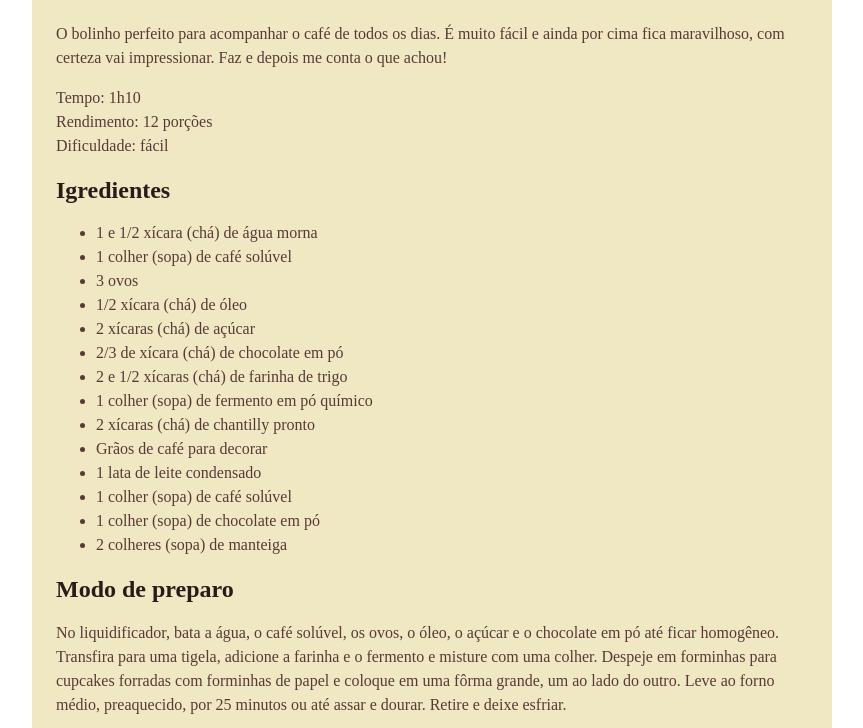
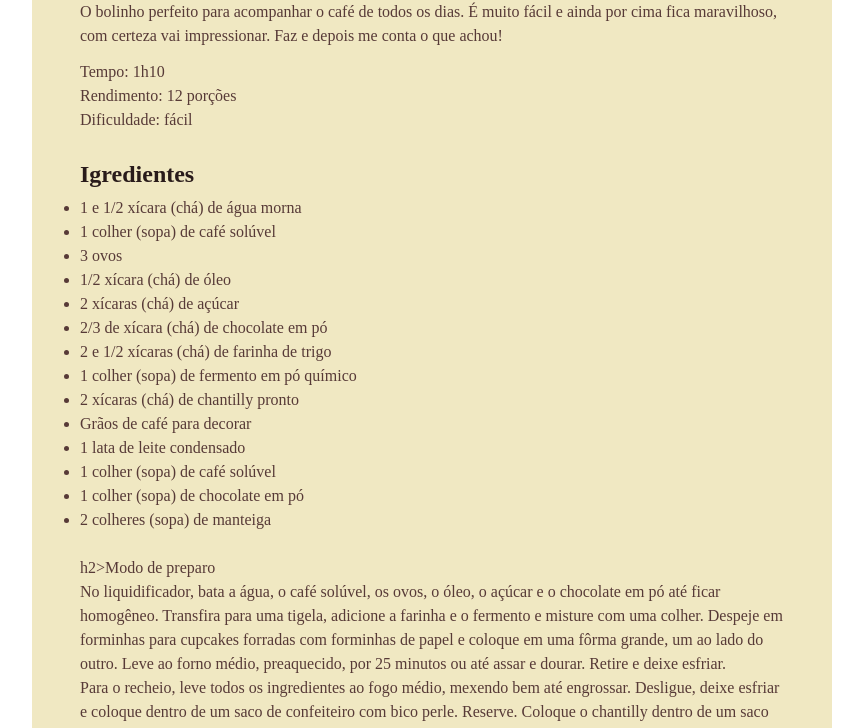
Before and after one commit to Fatima-cristina/ProjetoReceita, a plain HTML site: page index.html in a window 1280 px wide. Shown: the part 567-1295 px from the top of the page, without its empty margins (208-1071 px from the left). Drawn offline with Linux system fonts and the light colour scheme; a web font is replaced by a local one.

Commit message:
Espaços

```diff
--- a/index.html
+++ b/index.html
@@ -13,18 +13,24 @@
     <div id="page">
         <img src="assets/main-image (1).jpg" alt="Imagem de cupcakes">
         <main>
-            <section id="about"></section>
+            <section id="about">
             <h1> Cupcake de café com chantilly </h1>
             <p>
-                O bolinho perfeito para acompanhar o café de todos os dias. É muito fácil e ainda por cima fica maravilhoso, com certeza vai impressionar. Faz e depois me conta o que achou!
+            O bolinho perfeito para acompanhar o café de todos os dias. É muito fácil e ainda por cima fica maravilhoso, com certeza vai impressionar. Faz e depois me conta o que achou!
             </p>
-            <p> Tempo: 1h10
-                <br>
+            <p>
+             Tempo: 1h10
+            <br>
              Rendimento: 12 porções
              <br>
              Dificuldade: fácil
             </p>
+            </section>
+
+            <section id="ingredients">
+
             <h2>Igredientes</h2>
+
             <ul>
                 <li>1 e 1/2 xícara (chá) de água morna</li>
                 <li>1 colher (sopa) de café solúvel</li>
@@ -41,18 +47,24 @@
                 <li>1 colher (sopa) de chocolate em pó</li>
                 <li>2 colheres (sopa) de manteiga</li>
             </ul>
-            <h2>Modo de preparo</h2>
+
+             </section>
+
+            <section id="preparation">
+            h2>Modo de preparo</h2>
             <p>
-                No liquidificador, bata a água, o café solúvel, os ovos, o óleo, o açúcar e o chocolate em pó até ficar homogêneo. Transfira para uma tigela, adicione a farinha e o fermento e misture com uma colher. Despeje em forminhas para cupcakes forradas com forminhas de papel e coloque em uma fôrma grande, um ao lado do outro. Leve ao forno médio, preaquecido, por 25 minutos ou até assar e dourar. Retire e deixe esfriar.
+            No liquidificador, bata a água, o café solúvel, os ovos, o óleo, o açúcar e o chocolate em pó até ficar homogêneo. Transfira para uma tigela, adicione a farinha e o fermento e misture com uma colher. Despeje em forminhas para cupcakes forradas com forminhas de papel e coloque em uma fôrma grande, um ao lado do outro. Leve ao forno médio, preaquecido, por 25 minutos ou até assar e dourar. Retire e deixe esfriar.
             </p>
-            <p>Para o recheio, leve todos os ingredientes ao fogo médio, mexendo bem até engrossar. Desligue, deixe esfriar e coloque dentro de um saco de confeiteiro com bico perle. Reserve. Coloque o chantilly dentro de um saco de confeiteiro com bico pitanga e reserve.
+
+            <p>
+            Para o recheio, leve todos os ingredientes ao fogo médio, mexendo bem até engrossar. Desligue, deixe esfriar e coloque dentro de um saco de confeiteiro com bico perle. Reserve. Coloque o chantilly dentro de um saco de confeiteiro com bico pitanga e reserve.
             </p>
             <p>
-                Para a montagem, faça um furo no centro dos cupcakes e recheie com o brigadeiro de café reservado. Decore as superfícies dos cupcakes com o chantilly reservado, fazendo círculos. Decore com grãos de café e leve à geladeira até o momento de servir.
+            Para a montagem, faça um furo no centro dos cupcakes e recheie com o brigadeiro de café reservado. Decore as superfícies dos cupcakes com o chantilly reservado, fazendo círculos. Decore com grãos de café e leve à geladeira até o momento de servir.
             </p>
 
-            <section id="ingredients"></section>
-            <section id="preparation"></section>
+        </section>
+
         </main>
 
 
--- a/style.css
+++ b/style.css
@@ -1,4 +1,8 @@
 
+* {
+    margin: 0;
+    padding: 0;
+}
 :root {
     font-family: "Alice", serif;
     line-height: 150%;
@@ -20,13 +24,26 @@ body {
 img {
     border-radius: 16px;
 }
+main {
+    padding: 24px;
+}
+section + section {
+    margin-top: 24px;
+}
+#about p+p {
+    margin-top: 12px;
+
+}
 h1 {
     line-height: 140%;
     font-size: 40px;
 }
+
 h2 {
     font-size: 24px;
 }
 h1, h2 {
-    color: #291B1A
+    color: #291B1A;
+    margin-bottom: 4px;
+    line-height: 150%;
 }
```
